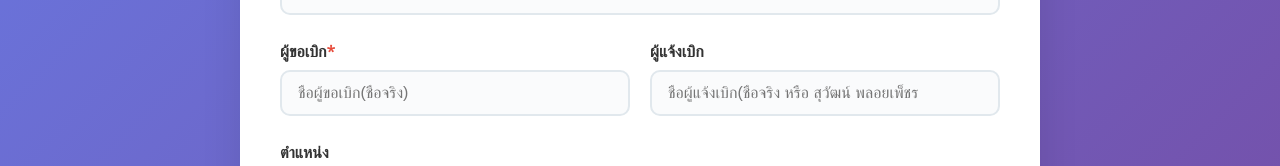
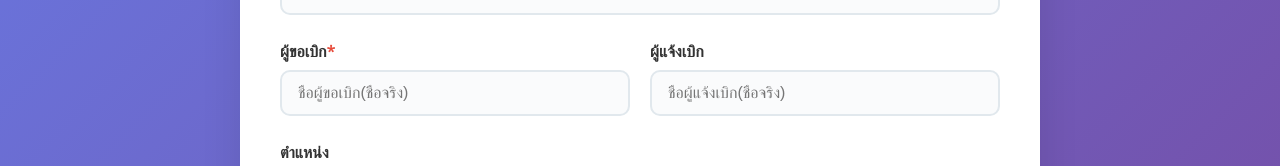
Before and after one commit to techit45/Web_Bill, a plain HTML site: page index.html in a window 1280 px wide. Shown: the part 598-764 px from the top of the page. Drawn offline with Linux system fonts and the light colour scheme.

Commit message:
index.html

```diff
--- a/index.html
+++ b/index.html
@@ -321,7 +321,7 @@
                     </div>
                     <div class="form-group">
                         <label>ผู้แจ้งเบิก</label>
-                        <input type="text" name="ผู้แจ้งเบิก" placeholder="ชื่อผู้แจ้งเบิก(ชื่อจริง หรือ สุวัฒน์ พลอยเพ็ชร ">
+                        <input type="text" name="ผู้แจ้งเบิก" placeholder="ชื่อผู้แจ้งเบิก(ชื่อจริง)">
                     </div>
                 </div>
 
```
